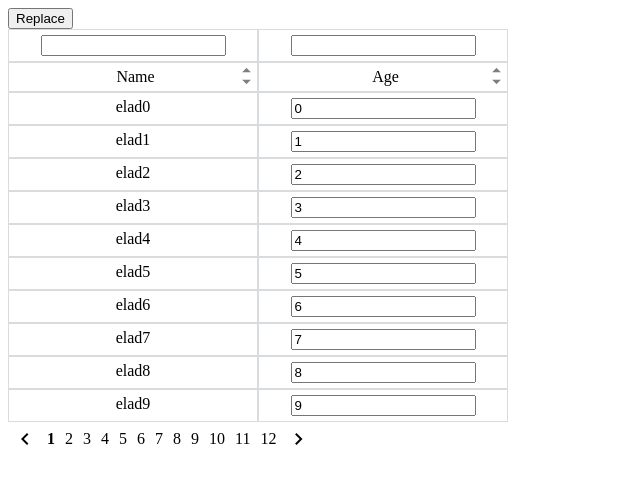
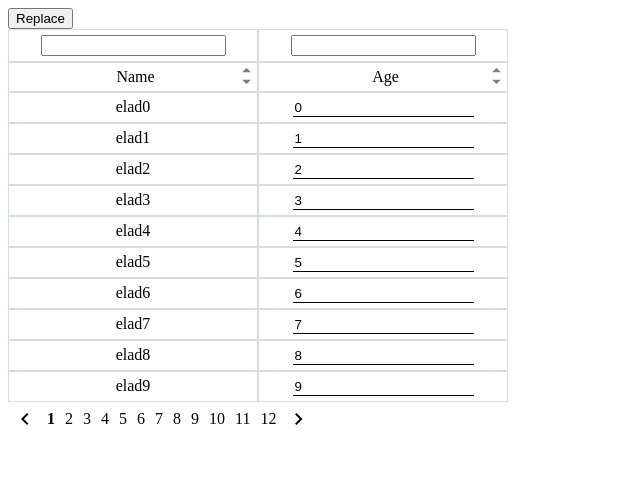
Before and after one commit to e1ad/pure_javascript_data_table, a plain HTML site: page index.html in a window 1280 px wide. Shown: the whole page, without its empty margins (0-640 px from the left). Drawn offline with Linux system fonts and the light colour scheme.

Commit message:
some bug fix

```diff
--- a/app.js
+++ b/app.js
@@ -24,7 +24,8 @@ const cols = [
         key: 'name',
         className: (row, col) => {
             return row[col.key] == 'elad1' ? 'test' : '';
-        }
+        },
+        sort: true
     },
     {
         header: 'Age',
@@ -41,8 +42,9 @@ let table;
 
 
 const options = {
-    onRowClick: (row) => {
-        console.log(row);
+    searchFields: true,
+    onRowClick: (row, event) => {
+        console.log(row, event);
     },
     onInputChange: (row) => {
         console.log(row);
--- a/table/pagination/pagination.js
+++ b/table/pagination/pagination.js
@@ -74,10 +74,11 @@ class Pagination {
     minAndMax() {
         const maxPages = this.getMaxPages;
         const stackPage = Math.ceil((this.currentPage + 1) / maxPages) - 1;
-        const min = stackPage < 0 ? 0 : stackPage * maxPages;
-        let max = (stackPage + 1) * maxPages;
-        max = max < this.pages ? max : this.pages;
-        return { min, max };
+        const max = (stackPage + 1) * maxPages;
+        return {
+            min: stackPage < 0 ? 0 : stackPage * maxPages,
+            max: max < this.pages ? max : this.pages
+        };
     }
 
 
--- a/table/table.css
+++ b/table/table.css
@@ -10,6 +10,12 @@
 .data-table .tobdy{
     flex: 1;
     flex-direction: column;
+}
+
+.data-table .tbody .td  input{
+    border: none;
+    border-bottom: solid 1px;
+    outline: none;
 }
 
 .data-table .tr{
--- a/table/table.js
+++ b/table/table.js
@@ -12,6 +12,7 @@ class Table {
                 createElement('thead', { class: 'thead' }),
                 createElement('div', { class: 'tbody' })
             ]);
+
             this.footer = createElement('div', { class: 'footer' })
             this.target.appendChild(this.table);
             this.target.appendChild(this.footer)
@@ -47,7 +48,7 @@ class Table {
             if (this.options && isFunction(this.options.onRowClick) && indexAttr) {
                 const rowIndex = Number(indexAttr.value);
                 if (this.data[rowIndex]) {
-                    this.options.onRowClick(this.data[rowIndex]);
+                    this.options.onRowClick(this.data[rowIndex], event);
                 }
             }
 
@@ -149,32 +150,46 @@ class Table {
 
     searchAndFilter(data) {
         if (this.searchValue && this.searchValue.value) {
-            const regex = new RegExp(this.searchValue.value, 'i');
-            const _data = this.data.filter(row => regex.test(row[this.searchValue.colKey]));
-            this.pagination.setTotalPages(_data.length, this.currentPage);
-            return _data;
+            const value = this.searchValue.value.toLowerCase();
+            const filteredData = this.data.filter(row => String(row[this.searchValue.colKey]).toLowerCase().includes(value));
+            this.pagination.setTotalPages(filteredData.length, this.currentPage);
+
+            return filteredData;
         }
+
         return data;
     }
 
 
     colSearchHeader(tr, col) {
-        const td = createElement('div', { class: 'td' });
-        const input = document.createElement('input');
-        input.setAttribute('colKey', col.key);
-        td.appendChild(input)
+        const td = createElement('div', { class: 'td' }, [
+            createElement('input', { colKey: col.key })
+        ]);
+
         tr.appendChild(td);
     }
 
 
+    isSortable(col) {
+        return col.sort === undefined || col.sort === true;
+    }
+
+
     rederHeader() {
-        this.removeInputListener(this.onSearchInputListener);
-        const colSearchRow = createElement('div', { class: 'tr' });
+        let colSearchRow;
+
+        if (this.options.searchFields) {
+            this.removeInputListener(this.onSearchInputListener);
+            colSearchRow = createElement('div', { class: 'tr' });
+        }
 
         const ths = this.cols.map(col => {
-            this.colSearchHeader(colSearchRow, col);
-            const addSortIcons = (col.sort === undefined || col.sort === true) ? this.addSortIcons(col) : undefined;
 
+            if (this.options.searchFields) {
+                this.colSearchHeader(colSearchRow, col);
+            }
+
+            const addSortIcons = this.isSortable(col) ? this.addSortIcons(col) : undefined;
             return createElement('div', { class: 'th' }, [col.header, addSortIcons]);
         });
 
@@ -185,7 +200,9 @@ class Table {
         ]);
 
         this.table.querySelector('.thead').replaceWith(thead);
-        this.onSearchInputListener = this.addInputListener('.thead input', this.onSearchInput);
+        if (this.options.searchFields) {
+            this.onSearchInputListener = this.addInputListener('.thead input', this.onSearchInput);
+        }
     }
 
 
@@ -195,15 +212,23 @@ class Table {
     }
 
 
+    cellContent(row, col) {
+        const value = this.displayValue(row, col);
+
+        if (typeof (col.input) == 'object') {
+            return this.inputCell(col, value);
+        }
+
+        return document.createTextNode(value);
+    }
+
+
     renderCell(row, col) {
         const className = this.className(row, col);
+        const cellContent = this.cellContent(row, col);
         const td = createElement('div', { class: `td ${className ? className : ''}` });
-        const value = this.displayValue(row, col);
-        const cellText = typeof (col.input) == 'object' ?
-            this.inputCell(col, value) :
-            document.createTextNode(value);
+        td.appendChild(cellContent);
 
-        td.appendChild(cellText);
         return td;
     }
 
```
